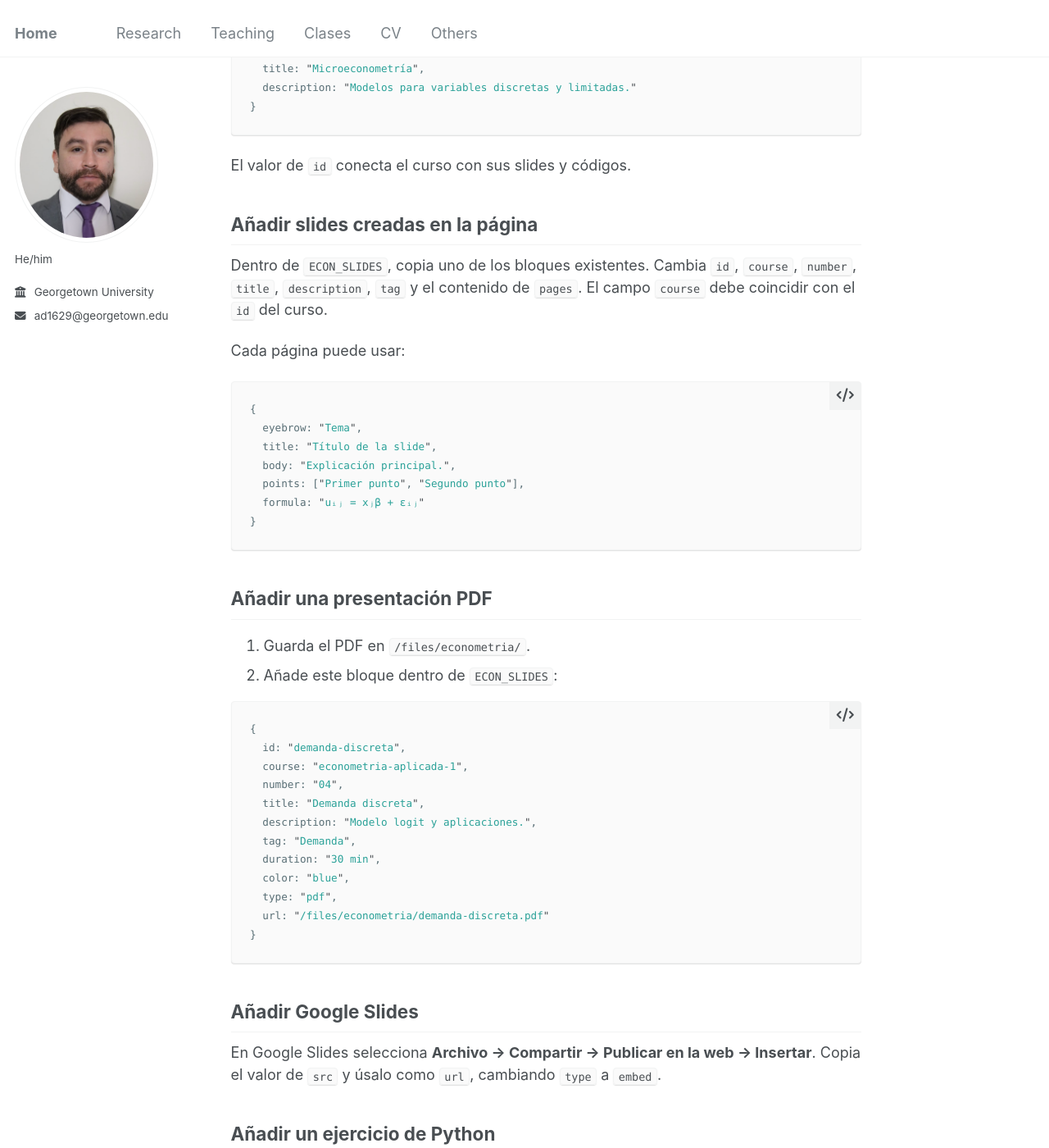
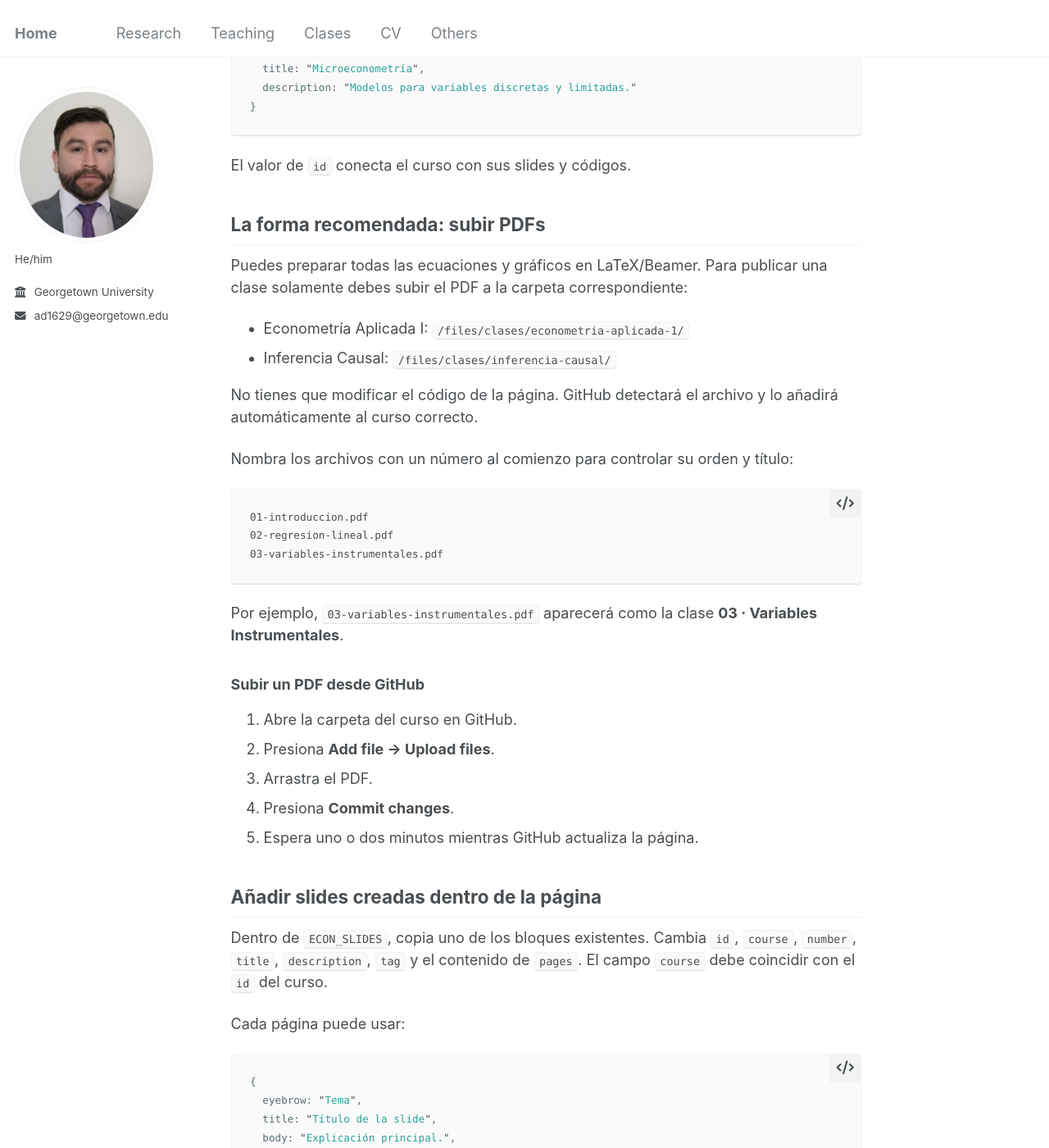
Before and after one commit to angelodiazreyes/angelodiazreyes.github.io, a Jekyll site: the page built from ECONOMETRIA.md, in a window 1280 px wide and 1400 px high, scrolled down 465 px. Shown: the whole window at 82% size. Built offline with Jekyll 4.4.1, drawn with Linux system fonts in a browser that asks for light colours; our own code applies the rules of GitHub Pages for plain Markdown files; some of the changed text lies outside the part shown.

````diff
--- a/ECONOMETRIA.md
+++ b/ECONOMETRIA.md
@@ -19,7 +19,34 @@ Dentro de `ECON_COURSES`, copia un bloque y cambia sus datos:
 
 El valor de `id` conecta el curso con sus slides y códigos.
 
-## Añadir slides creadas en la página
+## La forma recomendada: subir PDFs
+
+Puedes preparar todas las ecuaciones y gráficos en LaTeX/Beamer. Para publicar una clase solamente debes subir el PDF a la carpeta correspondiente:
+
+- Econometría Aplicada I: `/files/clases/econometria-aplicada-1/`
+- Inferencia Causal: `/files/clases/inferencia-causal/`
+
+No tienes que modificar el código de la página. GitHub detectará el archivo y lo añadirá automáticamente al curso correcto.
+
+Nombra los archivos con un número al comienzo para controlar su orden y título:
+
+```text
+01-introduccion.pdf
+02-regresion-lineal.pdf
+03-variables-instrumentales.pdf
+```
+
+Por ejemplo, `03-variables-instrumentales.pdf` aparecerá como la clase **03 · Variables Instrumentales**.
+
+### Subir un PDF desde GitHub
+
+1. Abre la carpeta del curso en GitHub.
+2. Presiona **Add file → Upload files**.
+3. Arrastra el PDF.
+4. Presiona **Commit changes**.
+5. Espera uno o dos minutos mientras GitHub actualiza la página.
+
+## Añadir slides creadas dentro de la página
 
 Dentro de `ECON_SLIDES`, copia uno de los bloques existentes. Cambia `id`, `course`, `number`, `title`, `description`, `tag` y el contenido de `pages`. El campo `course` debe coincidir con el `id` del curso.
 
@@ -35,9 +62,11 @@ Cada página puede usar:
 }
 ```
 
-## Añadir una presentación PDF
+## Registrar manualmente un PDF
 
-1. Guarda el PDF en `/files/econometria/`.
+Normalmente no necesitas hacer esto. Úsalo solamente si quieres personalizar la descripción, color o duración de una presentación.
+
+1. Guarda el PDF en la carpeta del curso.
 2. Añade este bloque dentro de `ECON_SLIDES`:
 
 ```js
@@ -51,7 +80,7 @@ Cada página puede usar:
   duration: "30 min",
   color: "blue",
   type: "pdf",
-  url: "/files/econometria/demanda-discreta.pdf"
+  url: "/files/clases/econometria-aplicada-1/demanda-discreta.pdf"
 }
 ```
 
--- a/assets/css/econometria.css
+++ b/assets/css/econometria.css
@@ -19,6 +19,7 @@
 .econ-section-head > div { display:flex; align-items:baseline; gap:1rem; }.econ-section-head h2 { margin:0; font-size:1.8rem; }.econ-section-head > div > span { font:600 .72rem monospace; color:var(--muted); }
 .econ-search { width:min(17rem,100%); border:1px solid var(--line); border-radius:8px; display:flex; align-items:center; gap:.5rem; padding:.55rem .75rem; }
 .econ-search input { border:0; outline:0; width:100%; font-size:.82rem; background:transparent; }
+.econ-upload-note { margin:-.25rem 0 1rem;color:var(--muted);font-size:.72rem; }
 .econ-grid { display:grid; grid-template-columns:repeat(2,minmax(0,1fr)); gap:1rem; }
 .econ-card { border:1px solid var(--line); border-radius:12px; background:white; padding:1.25rem; text-align:left; color:var(--ink); cursor:pointer; display:flex; flex-direction:column; min-height:23rem; transition:.2s ease; }
 .econ-card:hover { transform:translateY(-4px); box-shadow:0 14px 35px rgba(20,28,35,.1); }
````
Also changed, not shown: _pages/econometria.html (+11 -0 lines), assets/js/econometria.js (+19 -0 lines), 2 other files.
